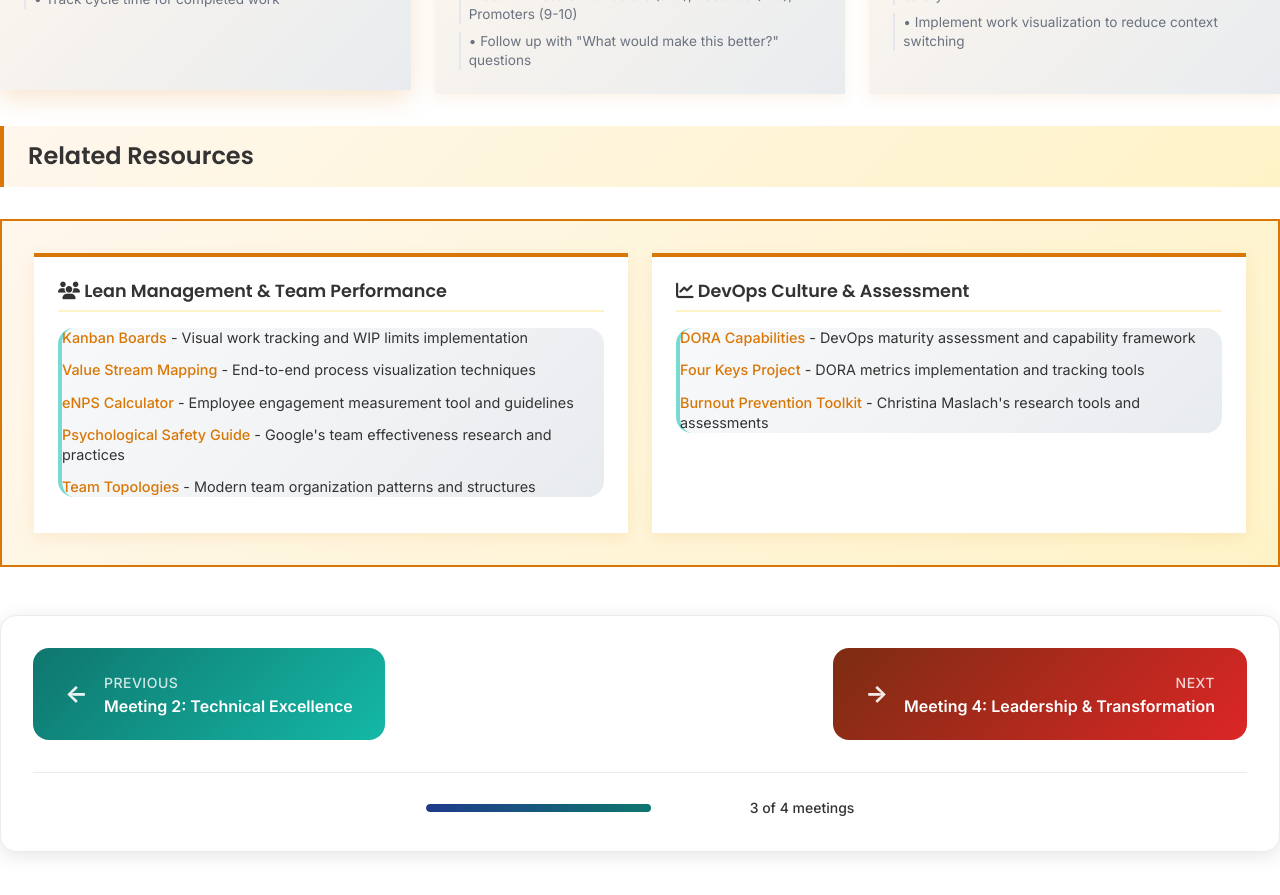
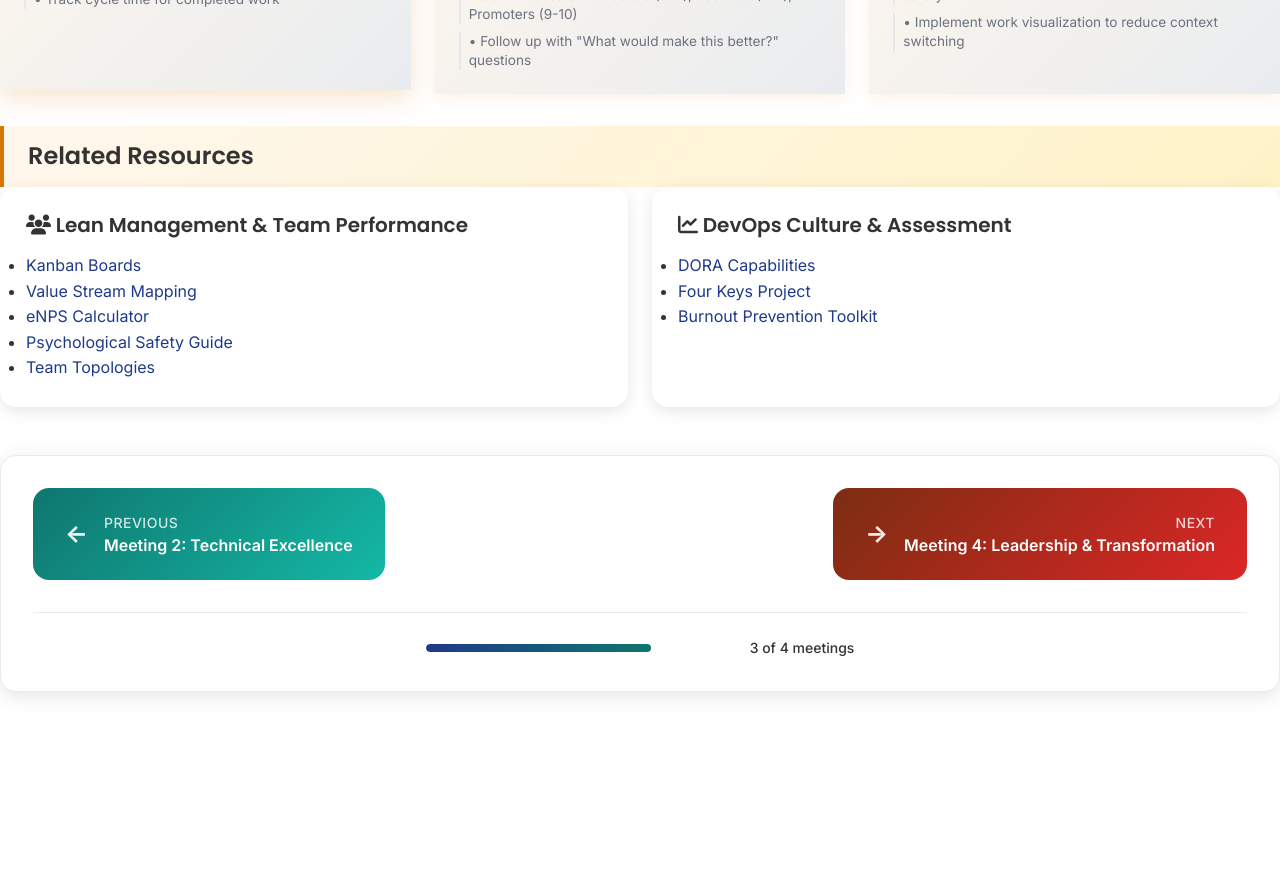
Before and after one commit to mhenke/accelerate-devex-book-club-notebooklm, a Jekyll site: the page built from docs/_meetings/meeting-3.md, in a window 1280 px wide and 900 px high, scrolled down 6530 px. Shown: the top 895 px of the window. Built offline with Jekyll 4.4.1, drawn with Linux system fonts in a browser that asks for light colours; after the commit the page ends 7270 px from its top, so only the background shows below that.

Commit message:
refactor: Improve resource grid styling for better layout and visual consistency

```diff
--- a/docs/_meetings/meeting-3.md
+++ b/docs/_meetings/meeting-3.md
@@ -1099,24 +1099,24 @@ document.addEventListener('DOMContentLoaded', function() {
 
 ### Related Resources
 
-<div class="related-resources" markdown="0">
-  <div class="resource-category" markdown="0">
+<div class="resource-grid" markdown="0">
+  <div class="resource-card" markdown="0">
     <h4><i class="fas fa-users"></i> Lean Management & Team Performance</h4>
-    <ul class="resource-links">
-      <li><a href="https://www.atlassian.com/agile/kanban/boards" target="_blank">Kanban Boards</a> - Visual work tracking and WIP limits implementation</li>
-      <li><a href="https://www.lean.org/lexicon-terms/value-stream-mapping/" target="_blank">Value Stream Mapping</a> - End-to-end process visualization techniques</li>
-      <li><a href="https://blog.officevibe.com/employee-net-promoter-score" target="_blank">eNPS Calculator</a> - Employee engagement measurement tool and guidelines</li>
-      <li><a href="https://rework.withgoogle.com/guides/understanding-team-effectiveness/" target="_blank">Psychological Safety Guide</a> - Google's team effectiveness research and practices</li>
-      <li><a href="https://www.amazon.com/Team-Topologies-Organizing-Business-Technology/dp/1942788819" target="_blank">Team Topologies</a> - Modern team organization patterns and structures</li>
+    <ul>
+      <li><a href="https://www.atlassian.com/agile/kanban/boards" target="_blank">Kanban Boards</a></li>
+      <li><a href="https://www.lean.org/lexicon-terms/value-stream-mapping/" target="_blank">Value Stream Mapping</a></li>
+      <li><a href="https://blog.officevibe.com/employee-net-promoter-score" target="_blank">eNPS Calculator</a></li>
+      <li><a href="https://rework.withgoogle.com/guides/understanding-team-effectiveness/" target="_blank">Psychological Safety Guide</a></li>
+      <li><a href="https://www.amazon.com/Team-Topologies-Organizing-Business-Technology/dp/1942788819" target="_blank">Team Topologies</a></li>
     </ul>
   </div>
 
-  <div class="resource-category" markdown="0">
+  <div class="resource-card" markdown="0">
     <h4><i class="fas fa-chart-line"></i> DevOps Culture & Assessment</h4>
-    <ul class="resource-links">
-      <li><a href="https://dora.dev/devops-capabilities/" target="_blank">DORA Capabilities</a> - DevOps maturity assessment and capability framework</li>
-      <li><a href="https://github.com/dora-team/fourkeys" target="_blank">Four Keys Project</a> - DORA metrics implementation and tracking tools</li>
-      <li><a href="https://www.mindgarden.com/maslach-burnout-toolkit/" target="_blank">Burnout Prevention Toolkit</a> - Christina Maslach's research tools and assessments</li>
+    <ul>
+      <li><a href="https://dora.dev/devops-capabilities/" target="_blank">DORA Capabilities</a></li>
+      <li><a href="https://github.com/dora-team/fourkeys" target="_blank">Four Keys Project</a></li>
+      <li><a href="https://www.mindgarden.com/maslach-burnout-toolkit/" target="_blank">Burnout Prevention Toolkit</a></li>
     </ul>
   </div>
 </div>
```
Also changed, not shown: docs/_meetings/meeting-2.md (+42 -48 lines), docs/feeds.md (+285 -219 lines).
